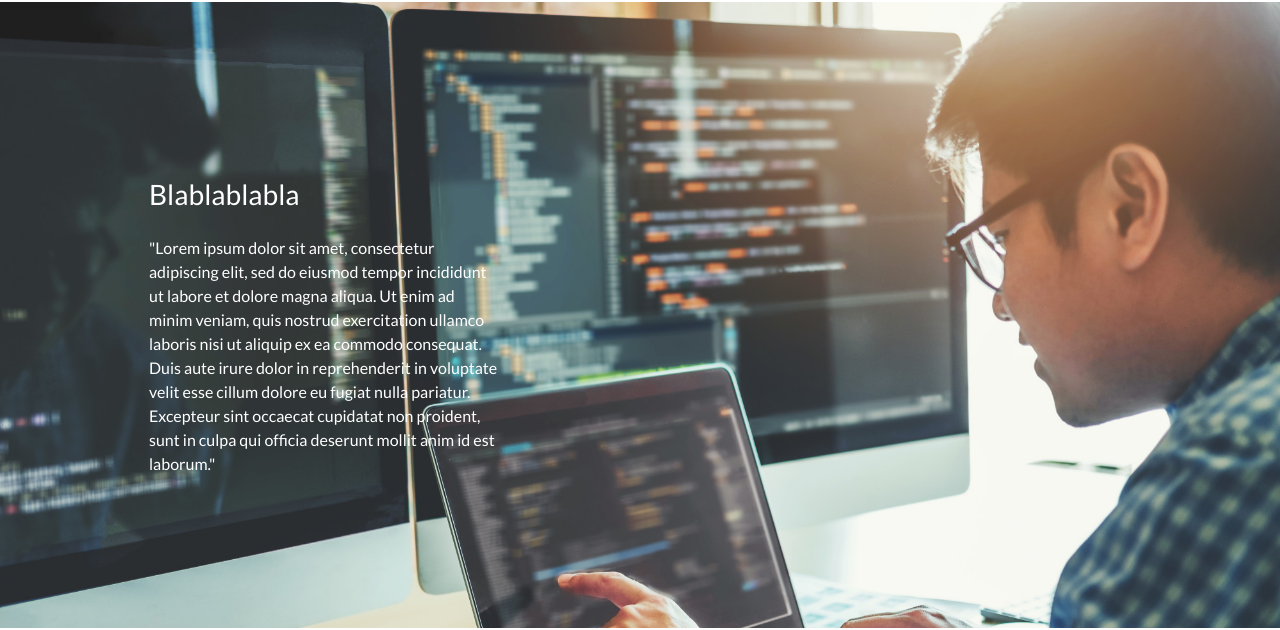
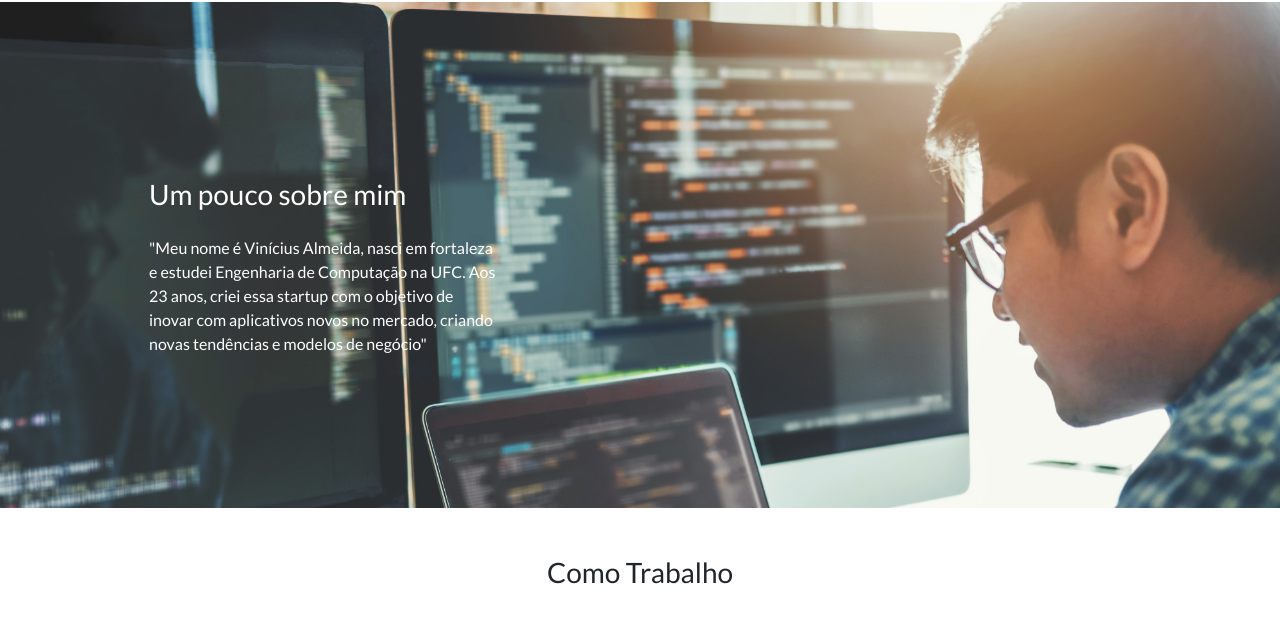
Before and after one commit to matheus3301/gti-html-challange, a plain HTML site: page index.html in a window 1280 px wide. Shown: the part 922-1552 px from the top of the page. Drawn offline with nearby package versions, Linux system fonts and the light colour scheme.

Commit message:
Substituição do lorem ipsum

```diff
--- a/index.html
+++ b/index.html
@@ -81,9 +81,9 @@
         <div class="container text-white">
             <div class="row">
                 <div class="col-md-4">
-                    <h3 class="mb-4 mt-5">Blablablabla</h3>
+                    <h3 class="mb-4 mt-5">Um pouco sobre mim</h3>
                     <p class="mb-4">
-                        "Lorem ipsum dolor sit amet, consectetur adipiscing elit, sed do eiusmod tempor incididunt ut labore et dolore magna aliqua. Ut enim ad minim veniam, quis nostrud exercitation ullamco laboris nisi ut aliquip ex ea commodo consequat. Duis aute irure dolor in reprehenderit in voluptate velit esse cillum dolore eu fugiat nulla pariatur. Excepteur sint occaecat cupidatat non proident, sunt in culpa qui officia deserunt mollit anim id est laborum."
+                        "Meu nome é Vinícius Almeida, nasci em fortaleza e estudei Engenharia de Computação na UFC. Aos 23 anos, criei essa startup com o objetivo de inovar com aplicativos novos no mercado, criando novas tendências e modelos de negócio"
                     </p>
                 </div>
             </div>
@@ -151,19 +151,19 @@
           <div class="carousel-item active">
             <div class="carousel-caption">
               <h3>GTi Engenharia Junior</h3>
-              <p>"Lorem ipsum dolor sit amet, consectetur adipiscing elit, sed do eiusmod tempor incididunt ut labore et dolore magna aliqua. Ut enim ad minim veniam, quis nostrud exercitation ullamco laboris nisi ut aliquip ex ea commodo consequat. Duis aute irure dolor in reprehenderit in voluptate velit esse cillum dolore eu fugiat nulla pariatur. Excepteur sint occaecat cupidatat non proident, sunt in culpa qui officia deserunt mollit anim id est laborum."</p>
+              <p>"A empresa é muito competente, entregou tudo dentro dos prazos estipulados e com qualidade excelente"</p>
             </div>
           </div>
           <div class="carousel-item">
             <div class="carousel-caption">
               <h3>Innova</h3>
-              <p>"Lorem ipsum dolor sit amet, consectetur adipiscing elit, sed do eiusmod tempor incididunt ut labore et dolore magna aliqua. Ut enim ad minim veniam, quis nostrud exercitation ullamco laboris nisi ut aliquip ex ea commodo consequat. Duis aute irure dolor in reprehenderit in voluptate velit esse cillum dolore eu fugiat nulla pariatur. Excepteur sint occaecat cupidatat non proident, sunt in culpa qui officia deserunt mollit anim id est laborum."</p>
+              <p>"O Vinícius nos surpreendeu com um trabalho de nível profissional e velocidade de desenvolvimento impressionante"</p>
             </div>
           </div>
           <div class="carousel-item">
             <div class="carousel-caption">
               <h3>Facebook</h3>
-              <p>"Lorem ipsum dolor sit amet, consectetur adipiscing elit, sed do eiusmod tempor incididunt ut labore et dolore magna aliqua. Ut enim ad minim veniam, quis nostrud exercitation ullamco laboris nisi ut aliquip ex ea commodo consequat. Duis aute irure dolor in reprehenderit in voluptate velit esse cillum dolore eu fugiat nulla pariatur. Excepteur sint occaecat cupidatat non proident, sunt in culpa qui officia deserunt mollit anim id est laborum."</p>
+              <p>"The best developer we've ever had, Vinnicius can do everything quickly. He gave us an excelent app in days"</p>
             </div>
           </div>
 
```
